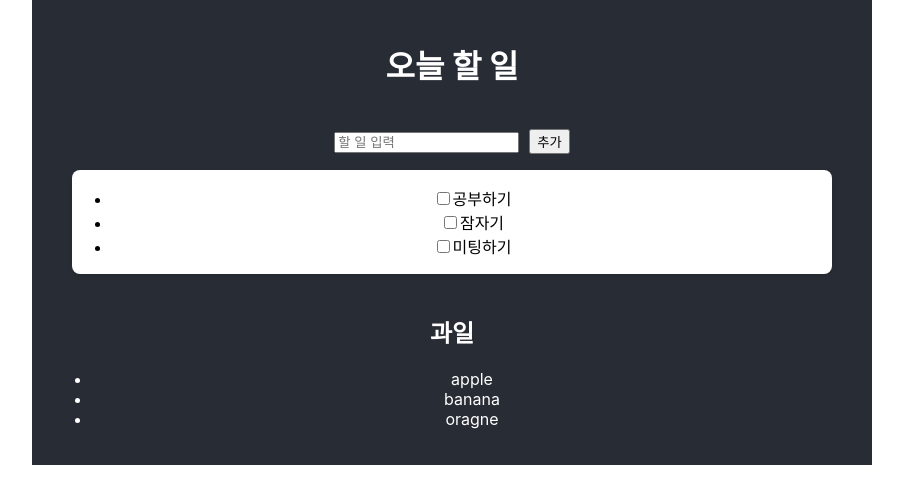
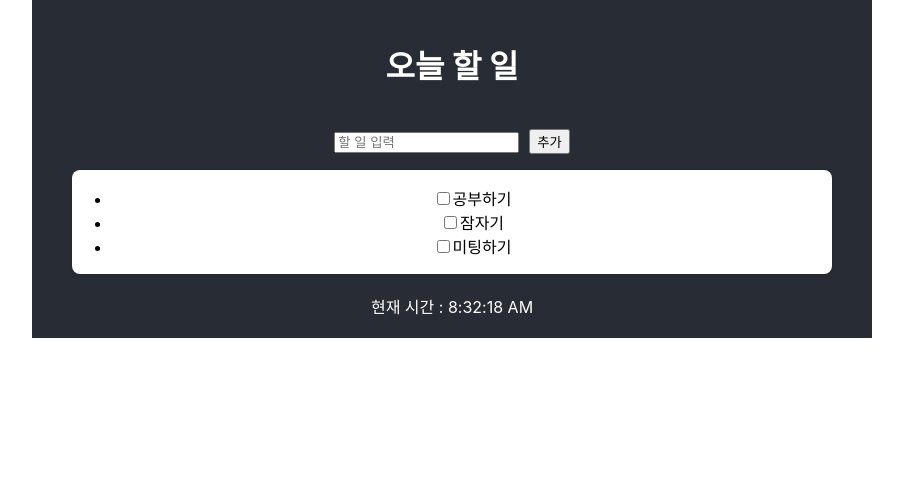
Before and after one commit to kimywann/react-test, a React (Create React App) app: page / in a window 1280 px wide. Shown: the top 504 px of the page, without its empty margins (188-1091 px from the left). Built offline with nearby package versions, Linux system fonts and the light colour scheme; the HTML template or start-up script is replaced by a standard one.

Commit message:
feat(Timer): 타이머 및 시계 표시 컴포넌트 추가

```diff
--- a/src/App.tsx
+++ b/src/App.tsx
@@ -1,6 +1,6 @@
 import './App.css';
-import MapTest from './MapTest';
 import TodoList from './Todolist';
+import Clock from './Timer';
 
 
 function App() {
@@ -9,7 +9,7 @@
   return (
     <div className='container'>
       <TodoList></TodoList>
-      <MapTest></MapTest>
+      <Clock></Clock>
     </div>
   );
 }
--- /dev/null
+++ b/src/Timer.tsx
@@ -0,0 +1,35 @@
+import { useState } from "react";
+
+// const Timer : React.FC = () => {
+//     const [seconds, setSeconds] = useState<number>(0);
+
+//     return (
+//         <div>
+//             <h2>타이머 : {seconds}초 </h2>
+//             <button onClick={
+//                 function()
+//                 {
+//                     setInterval(()=>{
+//                         setSeconds((prev)=> prev + 1);
+//                     }, 1000)
+//                 }
+//             }>시작</button>
+//         </div>
+//     )
+// }
+
+const Clock : React.FC = () => {
+    const [time, setTime] = useState(new Date());
+
+    setInterval(() => {
+        setTime(new Date());
+    }, 1000);
+
+    return (
+        <div>
+            현재 시간 : {time.toLocaleTimeString()}
+        </div>
+    )
+}
+
+export default Clock;
```
